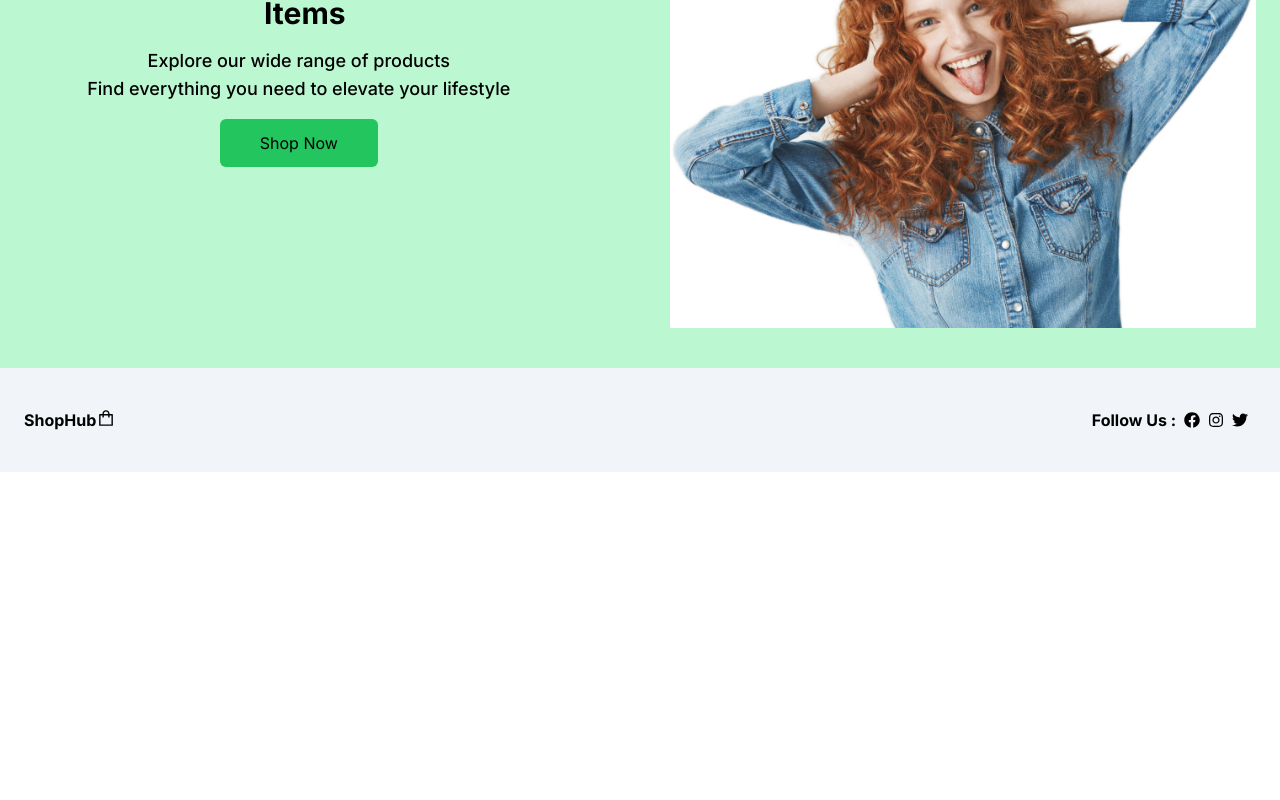
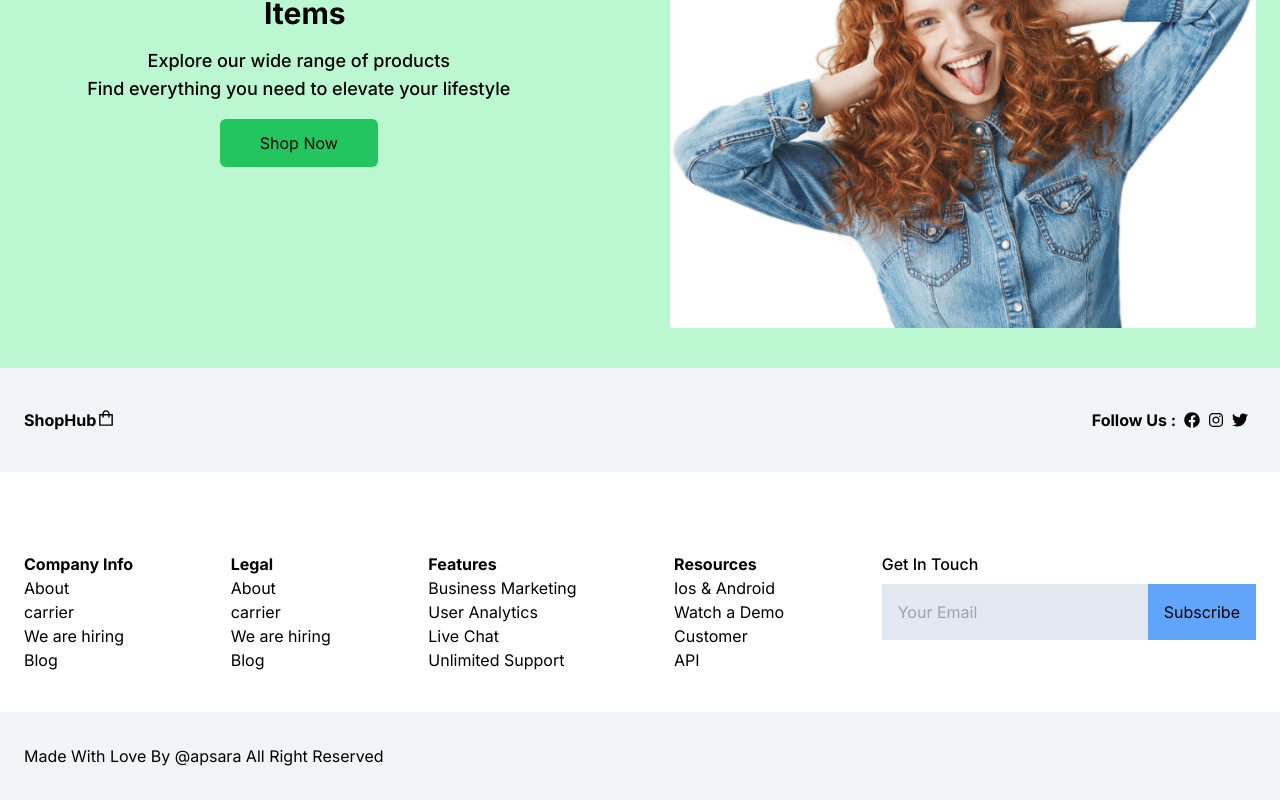
Before and after one commit to apsarabishwokarma/ecommerce-shophub, a Next.js app: page / in a window 1280 px wide. Shown: the part 1526-2326 px from the top of the page. Before the commit the page ends 1998 px from the top, so only its background shows below. Built offline with nearby package versions, Linux system fonts and the light colour scheme; no server answers.

Commit message:
footer completed

```diff
--- a/src/components/footer/index.tsx
+++ b/src/components/footer/index.tsx
@@ -1,9 +1,11 @@
+import Link from "next/link";
 import { AiOutlineShopping } from "react-icons/ai";
 import { FaFacebook, FaInstagram, FaTwitter } from "react-icons/fa";
 
 export default function Footer() {
   return (
-    <footer className="bg-slate-100">
+    <footer>
+      <div className="bg-slate-100 mb-10">
         <div className="container mx-auto px-6 flex text-black justify-between items-center gap-2 py-10">
           <h2 className="font-bold flex mr-2">
             ShopHub <AiOutlineShopping size={20} />
@@ -15,6 +17,125 @@ export default function Footer() {
             <FaTwitter className="mr-2" />
           </div>
         </div>
+      </div>
+      <div className="container mx-auto px-6  flex flex-wrap gap-8 justify-between py-10">
+        {footerLinks.map(({ title, items }) => (
+          <div key={title}>
+            <h1 className="font-bold">{title}</h1>
+            <ul>
+              {items.map(({ title, link }) => (
+                <li key={title}>
+                  <Link href={link}>{title}</Link>
+                </li>
+              ))}
+            </ul>
+          </div>
+        ))}
+
+        <div>
+          <h2 className="text-base font-medium mb-2">Get In Touch</h2>
+          <div className="flex">
+            <input
+              className="w-full bg-slate-200 p-4 focus:outline-none"
+              placeholder="Your Email"
+            ></input>
+            <button className="bg-blue-400 p-4">Subscribe</button>
+          </div>
+        </div>
+      </div>
+      <div className=" bg-slate-100">
+        <div className="container mx-auto px-6 py-8">
+          <p>Made With Love By @apsara All Right Reserved </p>
+        </div>
+      </div>
     </footer>
   );
 }
+
+const footerLinks = [
+  {
+    title: "Company Info",
+    items: [
+      {
+        title: "About",
+        link: "/about",
+      },
+      {
+        title: "carrier",
+        link: "/carrier",
+      },
+      {
+        title: "We are hiring",
+        link: "/hiring",
+      },
+      {
+        title: "Blog",
+        link: "/blog",
+      },
+    ],
+  },
+
+  {
+    title: "Legal",
+    items: [
+      {
+        title: "About",
+        link: "/about",
+      },
+      {
+        title: "carrier",
+        link: "/carrier",
+      },
+      {
+        title: "We are hiring",
+        link: "/hiring",
+      },
+      {
+        title: "Blog",
+        link: "/blog",
+      },
+    ],
+  },
+  {
+    title: "Features",
+    items: [
+      {
+        title: "Business Marketing",
+        link: "/",
+      },
+      {
+        title: "User Analytics",
+        link: "/",
+      },
+      {
+        title: "Live Chat",
+        link: "/",
+      },
+      {
+        title: "Unlimited Support",
+        link: "/",
+      },
+    ],
+  },
+  {
+    title: "Resources",
+    items: [
+      {
+        title: "Ios & Android",
+        link: "/",
+      },
+      {
+        title: "Watch a Demo",
+        link: "/",
+      },
+      {
+        title: "Customer",
+        link: "/",
+      },
+      {
+        title: "API",
+        link: "/",
+      },
+    ],
+  },
+];
```
Lines whose indentation alone changed are shown as unchanged.
